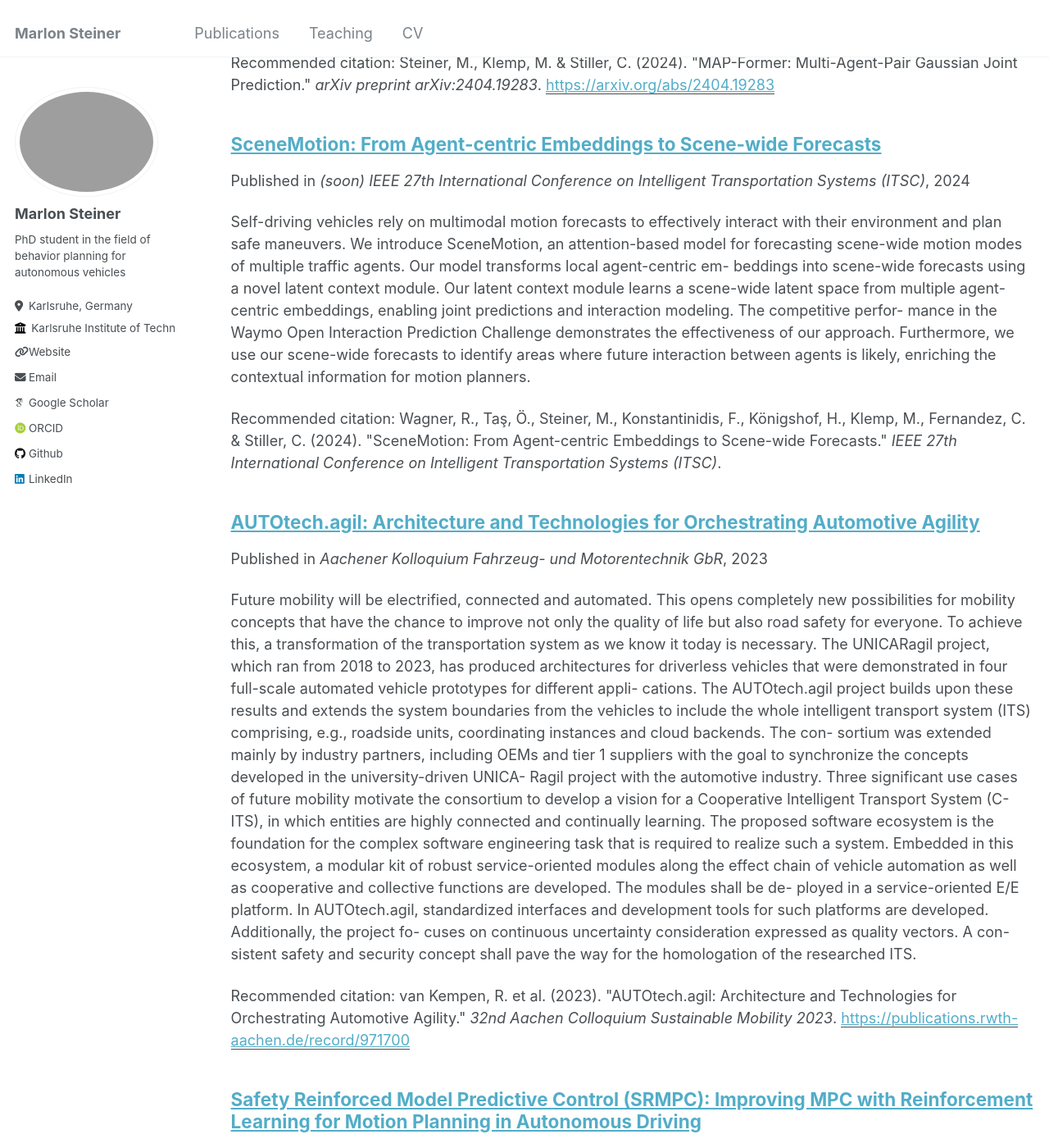
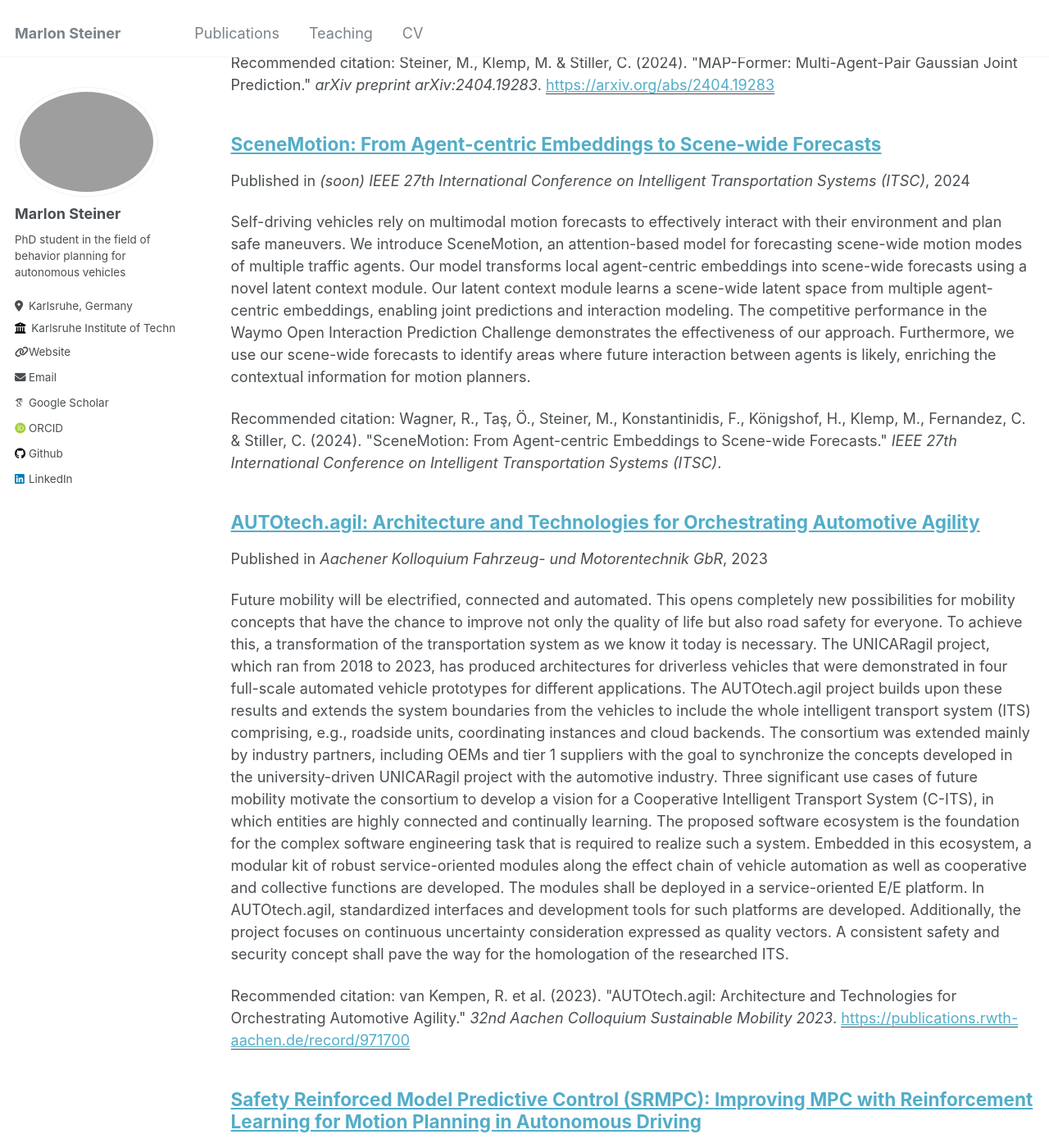
Before and after one commit to marlon31415/marlon31415.github.io, a Jekyll site: the page built from _pages/publications.md, in a window 1280 px wide and 1400 px high, scrolled down 627 px. Shown: the whole window at 82% size. Built offline with Jekyll 4.4.1, drawn with Linux system fonts in a browser that asks for light colours; some web fonts are replaced.

Commit message:
format publication abstracts

```diff
--- a/_publications/2023-autotechagil.md
+++ b/_publications/2023-autotechagil.md
@@ -2,29 +2,19 @@
 title: "AUTOtech.agil: Architecture and Technologies for Orchestrating Automotive Agility"
 collection: publications
 permalink: /publication/2023-autotechagil
-excerpt: 'Future mobility will be electrified, connected and automated. This opens completely
-new possibilities for mobility concepts that have the chance to improve not only the
-quality of life but also road safety for everyone. To achieve this, a transformation of the
-transportation system as we know it today is necessary. The UNICARagil project,
-which ran from 2018 to 2023, has produced architectures for driverless vehicles that
-were demonstrated in four full-scale automated vehicle prototypes for different appli-
-cations. The AUTOtech.agil project builds upon these results and extends the system
-boundaries from the vehicles to include the whole intelligent transport system (ITS)
-comprising, e.g., roadside units, coordinating instances and cloud backends. The con-
-sortium was extended mainly by industry partners, including OEMs and tier 1 suppliers
-with the goal to synchronize the concepts developed in the university-driven UNICA-
-Ragil project with the automotive industry. Three significant use cases of future mobility
-motivate the consortium to develop a vision for a Cooperative Intelligent Transport
-System (C-ITS), in which entities are highly connected and continually learning. The
-proposed software ecosystem is the foundation for the complex software engineering
-task that is required to realize such a system. Embedded in this ecosystem, a modular
-kit of robust service-oriented modules along the effect chain of vehicle automation as
-well as cooperative and collective functions are developed. The modules shall be de-
-ployed in a service-oriented E/E platform. In AUTOtech.agil, standardized interfaces
-and development tools for such platforms are developed. Additionally, the project fo-
-cuses on continuous uncertainty consideration expressed as quality vectors. A con-
-sistent safety and security concept shall pave the way for the homologation of the
-researched ITS.'
+excerpt: 'Future mobility will be electrified, connected and automated.
+This opens completely new possibilities for mobility concepts that have the chance to improve not only the quality of life but also road safety for everyone.
+To achieve this, a transformation of the transportation system as we know it today is necessary.
+The UNICARagil project, which ran from 2018 to 2023, has produced architectures for driverless vehicles that were demonstrated in four full-scale automated vehicle prototypes for different applications.
+The AUTOtech.agil project builds upon these results and extends the system boundaries from the vehicles to include the whole intelligent transport system (ITS) comprising, e.g., roadside units, coordinating instances and cloud backends.
+The consortium was extended mainly by industry partners, including OEMs and tier 1 suppliers with the goal to synchronize the concepts developed in the university-driven UNICARagil project with the automotive industry.
+Three significant use cases of future mobility motivate the consortium to develop a vision for a Cooperative Intelligent Transport System (C-ITS), in which entities are highly connected and continually learning.
+The proposed software ecosystem is the foundation for the complex software engineering task that is required to realize such a system.
+Embedded in this ecosystem, a modular kit of robust service-oriented modules along the effect chain of vehicle automation as well as cooperative and collective functions are developed.
+The modules shall be deployed in a service-oriented E/E platform.
+In AUTOtech.agil, standardized interfaces and development tools for such platforms are developed.
+Additionally, the project focuses on continuous uncertainty consideration expressed as quality vectors.
+A consistent safety and security concept shall pave the way for the homologation of the researched ITS.'
 date: 2023-10-09
 venue: 'Aachener Kolloquium Fahrzeug- und Motorentechnik GbR'
 paperurl: 'https://publications.rwth-aachen.de/record/971700'
--- a/_publications/2024-scenemotion.md
+++ b/_publications/2024-scenemotion.md
@@ -2,20 +2,12 @@
 title: "SceneMotion: From Agent-centric Embeddings to Scene-wide Forecasts"
 collection: publications
 permalink: /publication/2024-scenemotion
-excerpt: 'Self-driving vehicles rely on multimodal motion
-forecasts to effectively interact with their environment and plan
-safe maneuvers. We introduce SceneMotion, an attention-based
-model for forecasting scene-wide motion modes of multiple
-traffic agents. Our model transforms local agent-centric em-
-beddings into scene-wide forecasts using a novel latent context
-module. Our latent context module learns a scene-wide latent
-space from multiple agent-centric embeddings, enabling joint
-predictions and interaction modeling. The competitive perfor-
-mance in the Waymo Open Interaction Prediction Challenge
-demonstrates the effectiveness of our approach. Furthermore,
-we use our scene-wide forecasts to identify areas where future
-interaction between agents is likely, enriching the contextual
-information for motion planners.'
+excerpt: 'Self-driving vehicles rely on multimodal motion forecasts to effectively interact with their environment and plan safe maneuvers.
+We introduce SceneMotion, an attention-based model for forecasting scene-wide motion modes of multiple traffic agents.
+Our model transforms local agent-centric embeddings into scene-wide forecasts using a novel latent context module.
+Our latent context module learns a scene-wide latent space from multiple agent-centric embeddings, enabling joint predictions and interaction modeling.
+The competitive performance in the Waymo Open Interaction Prediction Challenge demonstrates the effectiveness of our approach.
+Furthermore, we use our scene-wide forecasts to identify areas where future interaction between agents is likely, enriching the contextual information for motion planners.'
 date: 2024-02-17
 venue: '(soon) IEEE 27th International Conference on Intelligent Transportation Systems (ITSC)'
 # paperurl: 'http://academicpages.github.io/files/paper3.pdf'
```
Also changed, not shown: _publications/2023-srmpc.md (+8 -1 lines), _publications/2024-map-former.md (+8 -1 lines).
